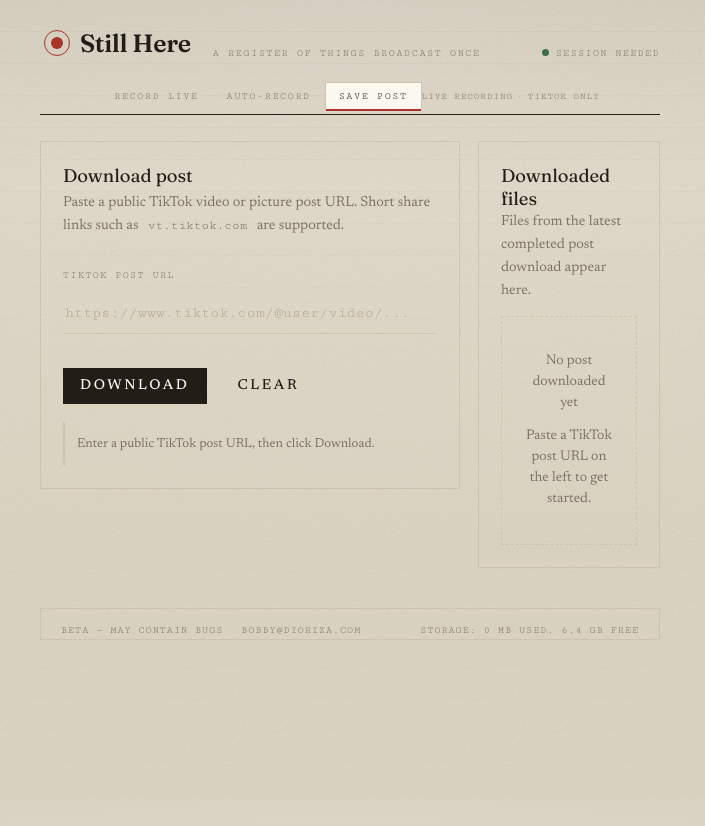
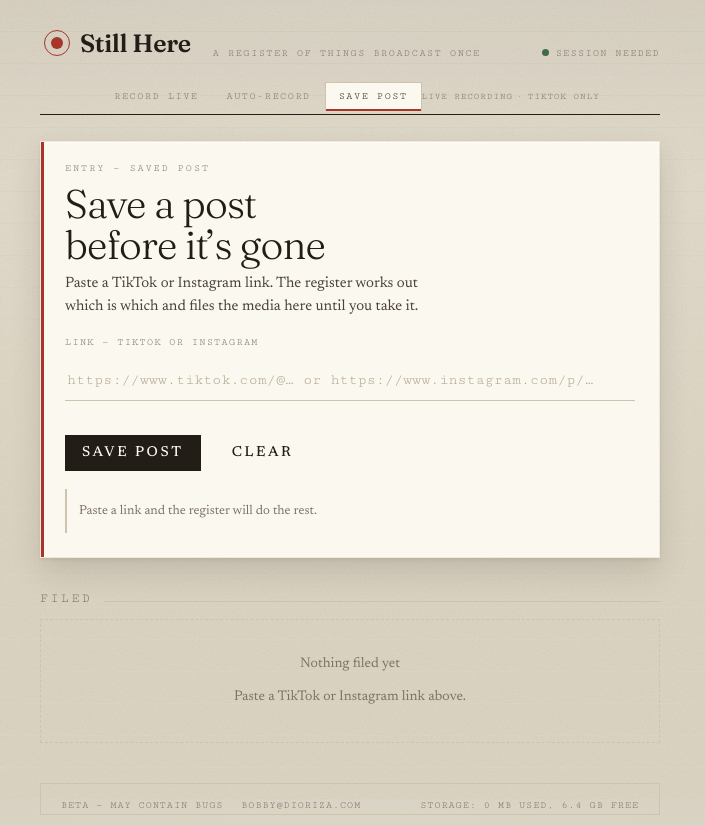
Before and after one commit to anfieldlad/tiktok-live-recorder-app, a FastAPI app: page /download in a window 1280 px wide. Shown: the whole page, without its empty margins (290-995 px from the left). Run offline with FastAPI, Linux system fonts and the light colour scheme.

Commit message:
ui: one Save post page that routes on the link you paste

```diff
--- a/app/main.py
+++ b/app/main.py
@@ -3,7 +3,7 @@ from __future__ import annotations
 import logging
 
 from fastapi import FastAPI, Request
-from fastapi.responses import FileResponse, HTMLResponse
+from fastapi.responses import FileResponse, HTMLResponse, RedirectResponse
 from fastapi.staticfiles import StaticFiles
 from fastapi.templating import Jinja2Templates
 
@@ -146,9 +146,11 @@ def create_app() -> FastAPI:
     def download_page(request: Request) -> HTMLResponse:
         return render_dashboard(request, "download.html", "download")
 
-    @app.get("/instagram", response_class=HTMLResponse)
-    def instagram_page(request: Request) -> HTMLResponse:
-        return render_dashboard(request, "instagram_download.html", "instagram", platform="instagram")
+    @app.get("/instagram")
+    def instagram_page() -> RedirectResponse:
+        """Kept so old links and bookmarks still work. Saving a post is one
+        page now; it picks the platform from the URL you paste."""
+        return RedirectResponse(url=f"{settings.root_path.rstrip('/')}/download")
 
     @app.api_route("/favicon.svg", methods=["GET", "HEAD"])
     def favicon_svg() -> FileResponse:
--- a/app/static/css/app.css
+++ b/app/static/css/app.css
@@ -792,6 +792,10 @@ input:focus, textarea:focus {
 .job-card{background:var(--card);border:1px solid var(--card-edge);box-shadow:var(--shadow-card);
           padding:18px 20px;margin-bottom:14px;position:relative;overflow:hidden}
 .job-card::before{content:"";position:absolute;left:0;top:0;bottom:0;width:3px;background:var(--rule)}
+/* An entry that belongs to a series keeps its ink after it is filed, so a
+   saved Instagram post still reads as Instagram. The stamp stays semantic:
+   green filed, amber pending, red failed, on both platforms. */
+.job-card[data-series]::before{background:var(--ink-2)}
 .job-card.live::before{background:var(--ink-2);animation:inkpulse 2.4s ease-in-out infinite}
 @keyframes inkpulse{0%,100%{opacity:1}50%{opacity:.35}}
 .job-header{display:flex;align-items:flex-start;gap:14px}
@@ -820,3 +824,14 @@ input:focus, textarea:focus {
 .empty span{font:400 14px/1.5 var(--font-ui);color:var(--dim)}
 .elapsed-counter{font:400 12px/1 var(--font-mono);color:var(--dim);margin-left:8px}
 @media (max-width:620px){ .job-stats{grid-template-columns:repeat(2,1fr)} }
+
+/* ==========================================================================
+   File rows on a filed download
+   ========================================================================== */
+
+.file-list{margin-top:14px;border-top:1px solid var(--rule)}
+.file-row{display:flex;align-items:center;gap:14px;padding:11px 0;border-bottom:1px dashed var(--rule)}
+.file-meta{min-width:0}
+.file-name{display:block;font:400 14px/1.3 var(--font-mono);overflow-wrap:anywhere}
+.file-path{display:block;font:400 10px/1.4 var(--font-mono);color:var(--dim);overflow-wrap:anywhere}
+.file-row .btn{margin-left:auto;flex:none}
--- a/app/static/js/download-page.js
+++ /dev/null
@@ -1,166 +0,0 @@
-function initDownloadPage() {
-  const form = document.getElementById("post-download-form");
-  const urlInput = document.getElementById("post-url");
-  const clearButton = document.getElementById("clear-post-download-form");
-  const downloadButton = document.getElementById("download-post-button");
-  const notice = document.getElementById("post-download-notice");
-  const resultContainer = document.getElementById("post-download-result");
-
-  let elapsedInterval = null;
-  let elapsedSeconds = 0;
-
-  function escapeHtml(value) {
-    return String(value ?? "")
-      .replaceAll("&", "&amp;")
-      .replaceAll("<", "&lt;")
-      .replaceAll(">", "&gt;")
-      .replaceAll('"', "&quot;")
-      .replaceAll("'", "&#039;");
-  }
-
-  function fileName(path) {
-    const parts = String(path || "").split("/");
-    return parts[parts.length - 1] || path || "download";
-  }
-
-  function emptyState() {
-    return `
-      <div class="empty">
-        <span class="empty-icon">↓</span>
-        <span class="empty-title">No post downloaded yet</span>
-        <span>Paste a TikTok post URL on the left to get started.</span>
-      </div>`;
-  }
-
-  function renderLoading() {
-    elapsedSeconds = 0;
-    resultContainer.innerHTML = `
-      <article class="job-card">
-        <header class="job-header">
-          <div>
-            <h3 class="job-title">Downloading…</h3>
-            <span class="elapsed-counter" id="download-elapsed">0s</span>
-          </div>
-          <span class="status-pill live">Working</span>
-        </header>
-        <p class="job-message">Fetching media from TikTok. This usually takes a few seconds.</p>
-      </article>`;
-    elapsedInterval = setInterval(() => {
-      elapsedSeconds++;
-      const el = document.getElementById("download-elapsed");
-      if (el) el.textContent = elapsedSeconds + "s";
-      if (elapsedSeconds === 10) setNotice(notice, "Still working — fetching the media from TikTok…");
-      if (elapsedSeconds === 30) setNotice(notice, "Taking a bit longer than usual — still going, hang tight…");
-    }, 1000);
-  }
-
-  function clearLoading() {
-    if (elapsedInterval) { clearInterval(elapsedInterval); elapsedInterval = null; }
-  }
-
-  function renderResult(download) {
-    if (!download.files || !download.files.length) {
-      resultContainer.innerHTML = `
-        <article class="job-card">
-          <header class="job-header">
-            <div>
-              <h3 class="job-title">Download finished</h3>
-              <span class="job-id">${escapeHtml(download.download_id)}</span>
-            </div>
-            <span class="status-pill soft">No files</span>
-          </header>
-          <p class="job-message">The download finished, but no files were returned.</p>
-        </article>`;
-      return;
-    }
-
-    const fileRows = download.files.map((path, index) => {
-      const url = download.file_urls[index];
-      return `
-        <div class="file-row">
-          <div class="file-meta">
-            <span class="file-name">${escapeHtml(fileName(path))}</span>
-            <span class="file-path">${escapeHtml(path)}</span>
-          </div>
-          <a class="btn btn-primary" href="${appPath(url)}">Save</a>
-        </div>`;
-    }).join("");
-
-    resultContainer.innerHTML = `
-      <article class="job-card">
-        <header class="job-header">
-          <div>
-            <h3 class="job-title">Post download complete</h3>
-            <span class="job-id">${escapeHtml(download.download_id)}</span>
-          </div>
-          <span class="status-pill good">Ready</span>
-        </header>
-        <dl class="job-stats">
-          <div class="wide"><dt>Output folder</dt><dd>${escapeHtml(download.output_dir)}</dd></div>
-        </dl>
-        <div class="file-list">${fileRows}</div>
-        <footer class="job-actions">
-          <button class="btn btn-danger" data-action="delete-download" data-id="${escapeHtml(download.download_id)}">Delete from server</button>
-        </footer>
-      </article>
-    `;
-  }
-
-  async function submitDownload(event) {
-    event.preventDefault();
-    const url = urlInput.value.trim();
-    if (!url) {
-      setNotice(notice, "Please enter a TikTok post URL.", "error");
-      return;
-    }
-
-    downloadButton.disabled = true;
-    clearButton.disabled = true;
-    setNotice(notice, "Starting download…");
-    renderLoading();
-
-    try {
-      const response = await fetch(appPath("/downloads"), {
-        method: "POST",
-        headers: { "Content-Type": "application/json" },
-        body: JSON.stringify({ url })
-      });
-      clearLoading();
-      if (!response.ok) throw new Error(await readApiError(response, "Couldn't download the TikTok post."));
-      const body = await response.json();
-      renderResult(body);
-      setNotice(notice, "Post downloaded. Use the file links to save the results.", "success");
-      form.reset();
-    } catch (error) {
-      clearLoading();
-      resultContainer.innerHTML = emptyState();
-      setNotice(notice, error.message, "error");
-    } finally {
-      downloadButton.disabled = false;
-      clearButton.disabled = false;
-    }
-  }
-
-  function clearForm() {
-    clearLoading();
-    form.reset();
-    resultContainer.innerHTML = emptyState();
-    setNotice(notice, "Enter a public TikTok post URL, then click Download.");
-  }
-
-  form.addEventListener("submit", submitDownload);
-  clearButton.addEventListener("click", clearForm);
-
-  resultContainer.addEventListener("click", async (event) => {
-    const button = event.target.closest("[data-action='delete-download']");
-    if (!button) return;
-    try {
-      const response = await fetch(appPath(`/downloads/${button.dataset.id}`), { method: "DELETE" });
-      if (!response.ok) throw new Error(await readApiError(response, "Could not delete the download."));
-      resultContainer.innerHTML = emptyState();
-      setNotice(notice, "Deleted from the server.");
-    } catch (error) {
-      setNotice(notice, error.message, "error");
-    }
-  });
-}
--- /dev/null
+++ b/app/static/js/save-page.js
@@ -0,0 +1,160 @@
+/**
+ * One page for both platforms. The endpoint is chosen from the link's
+ * hostname — the same rule the backend validators and the Android UrlRouter
+ * already use — so the person pasting a link never has to know which app
+ * they are "in".
+ */
+function initSavePage() {
+  const form = document.getElementById("post-download-form");
+  const urlInput = document.getElementById("post-url");
+  const notice = document.getElementById("post-download-notice");
+  const resultContainer = document.getElementById("post-download-result");
+  const submitButton = document.getElementById("download-post-button");
+  const clearButton = document.getElementById("clear-post-download-form");
+  let elapsedInterval = null;
+  let elapsedSeconds = 0;
+
+  function escapeHtml(value) {
+    return String(value ?? "")
+      .replaceAll("&", "&amp;").replaceAll("<", "&lt;").replaceAll(">", "&gt;")
+      .replaceAll('"', "&quot;").replaceAll("'", "&#039;");
+  }
+
+  function hostOf(rawUrl) {
+    const trimmed = rawUrl.trim();
+    // People paste "www.tiktok.com/@a/video/1" as often as the full link, and
+    // the old page accepted it. new URL() needs a scheme, so assume https.
+    for (const candidate of [trimmed, `https://${trimmed}`]) {
+      try { return new URL(candidate).hostname.toLowerCase(); } catch { /* try next */ }
+    }
+    return null;
+  }
+
+  function platformFor(rawUrl) {
+    const host = hostOf(rawUrl);
+    if (!host) return null;
+    if (host === "tiktok.com" || host.endsWith(".tiktok.com")) return "tiktok";
+    if (host === "instagram.com" || host.endsWith(".instagram.com") || host === "instagr.am") return "instagram";
+    return null;
+  }
+
+  const endpointFor = (platform) => (platform === "instagram" ? "/instagram/downloads" : "/downloads");
+  const fileName = (path) => String(path ?? "").split(/[\\/]/).pop() || "download";
+
+  function emptyState() {
+    return `<div class="empty"><span class="empty-title">Nothing filed yet</span>
+      <span>Paste a TikTok or Instagram link above.</span></div>`;
+  }
+
+  function clearLoading() {
+    if (elapsedInterval) { clearInterval(elapsedInterval); elapsedInterval = null; }
+  }
+
+  function renderLoading(platform) {
+    clearLoading();
+    elapsedSeconds = 0;
+    resultContainer.innerHTML = `
+      <article class="job-card live" data-series="${platform === "instagram" ? "ig" : "tt"}">
+        <div class="job-header">
+          <div>
+            <span class="job-id">Fetching · ${escapeHtml(platform)}</span>
+            <h3 class="job-title">Working…</h3>
+          </div>
+          <span class="stamp soft">Pending</span>
+        </div>
+        <p class="job-message">Asking ${escapeHtml(platform)} for the media.
+          <span class="elapsed-counter" id="download-elapsed">0s</span></p>
+      </article>`;
+    elapsedInterval = setInterval(() => {
+      elapsedSeconds += 1;
+      const el = document.getElementById("download-elapsed");
+      if (el) el.textContent = `${elapsedSeconds}s`;
+    }, 1000);
+  }
+
+  function renderResult(download, platform) {
+    const series = platform === "instagram" ? "ig" : "tt";
+    const files = download.files || [];
+    const fileUrls = download.file_urls || [];
+    const rows = files.map((path, index) => `
+      <div class="file-row">
+        <div class="file-meta">
+          <span class="file-name">${escapeHtml(fileName(path))}</span>
+          <span class="file-path">${escapeHtml(path)}</span>
+        </div>
+        <a class="btn btn-sm" href="${appPath(fileUrls[index])}">Take a copy</a>
+      </div>`).join("");
+
+    const zip = download.zip_url
+      ? `<a class="btn btn-sm btn-quiet" href="${appPath(download.zip_url)}">Take all as zip</a>` : "";
+
+    resultContainer.innerHTML = `
+      <article class="job-card" data-series="${series}">
+        <div class="job-header">
+          <div>
+            <span class="job-id">No. ${escapeHtml(download.download_id)} · ${escapeHtml(platform)}</span>
+            <h3 class="job-title">${escapeHtml(files.length)} file${files.length === 1 ? "" : "s"} filed</h3>
+          </div>
+          <span class="stamp good">Filed</span>
+        </div>
+        <div class="file-list">${rows}</div>
+        <div class="job-actions">${zip}
+          <button class="btn btn-sm btn-danger" data-action="delete-download"
+                  data-id="${escapeHtml(download.download_id)}" data-platform="${escapeHtml(platform)}">Discard</button>
+        </div>
+      </article>`;
+  }
+
+  async function submitDownload(event) {
+    event.preventDefault();
+    const url = urlInput.value.trim();
+    const platform = platformFor(url);
+    if (!platform) {
+      setNotice(notice, "That does not look like a TikTok or Instagram link.", "error");
+      return;
+    }
+    submitButton.disabled = true;
+    setNotice(notice, `Fetching from ${platform}…`);
+    renderLoading(platform);
+    try {
+      const response = await fetch(appPath(endpointFor(platform)), {
+        method: "POST",
+        headers: { "Content-Type": "application/json" },
+        body: JSON.stringify({ url }),
+      });
+      if (!response.ok) throw new Error(await readApiError(response, "The download failed."));
+      const download = await response.json();
+      clearLoading();
+      renderResult(download, platform);
+      setNotice(notice, "Post filed.");
+    } catch (error) {
+      clearLoading();
+      resultContainer.innerHTML = emptyState();
+      setNotice(notice, error.message, "error");
+    } finally {
+      submitButton.disabled = false;
+    }
+  }
+
+  resultContainer.addEventListener("click", async (event) => {
+    const button = event.target.closest("[data-action='delete-download']");
+    if (!button) return;
+    const base = button.dataset.platform === "instagram" ? "/instagram/downloads" : "/downloads";
+    try {
+      const response = await fetch(appPath(`${base}/${button.dataset.id}`), { method: "DELETE" });
+      if (!response.ok) throw new Error(await readApiError(response, "Could not discard it."));
+      resultContainer.innerHTML = emptyState();
+      setNotice(notice, "Discarded from the server.");
+    } catch (error) {
+      setNotice(notice, error.message, "error");
+    }
+  });
+
+  form.addEventListener("submit", submitDownload);
+  clearButton.addEventListener("click", () => {
+    clearLoading();
+    form.reset(); resultContainer.innerHTML = emptyState();
+    setNotice(notice, "Cleared.");
+  });
+  resultContainer.innerHTML = emptyState();
+}
--- a/app/templates/download.html
+++ b/app/templates/download.html
@@ -1,48 +1,29 @@
 {% extends "base.html" %}
 
-{% block hero_eyebrow %}Video & photo posts{% endblock %}
-{% block page_title %}Save post{% endblock %}
-{% block hero_description %}Save a public TikTok video or picture post from a URL. Downloads run one at a time and return local file links when finished.{% endblock %}
+{% block page_content %}
+<section class="sheet rise d1">
+  <div class="eyebrow">Entry — saved post</div>
+  <h1>Save a post<br>before it’s gone</h1>
+  <p class="lede">Paste a TikTok or Instagram link. The register works out which is which and files the media here until you take it.</p>
 
-{% block page_content %}
-<section class="layout layout-split">
-  <aside class="surface">
-    <div class="card-head">
-      <h2>Download post</h2>
-      <p>Paste a public TikTok video or picture post URL. Short share links such as <code>vt.tiktok.com</code> are supported.</p>
+  <form id="post-download-form" class="form">
+    <div class="field">
+      <label for="post-url">Link — TikTok or Instagram</label>
+      <input id="post-url" type="text" placeholder="https://www.tiktok.com/@… or https://www.instagram.com/p/…">
     </div>
-    <form id="post-download-form" class="form">
-      <div class="field">
-        <label for="post-url">TikTok post URL</label>
-        <input id="post-url" type="url" placeholder="https://www.tiktok.com/@user/video/...">
-      </div>
-      <div class="row">
-        <button class="btn btn-primary" type="submit" id="download-post-button">Download</button>
-        <button class="btn btn-ghost" type="button" id="clear-post-download-form">Clear</button>
-      </div>
-    </form>
-    <div id="post-download-notice" class="notice">Enter a public TikTok post URL, then click Download.</div>
-  </aside>
+    <div class="row">
+      <button class="btn" type="submit" id="download-post-button">Save post</button>
+      <button class="btn btn-quiet" type="button" id="clear-post-download-form">Clear</button>
+    </div>
+  </form>
+  <div id="post-download-notice" class="notice">Paste a link and the register will do the rest.</div>
+</section>
 
-  <section class="surface">
-    <div class="card-head split">
-      <div>
-        <h2>Downloaded files</h2>
-        <p>Files from the latest completed post download appear here.</p>
-      </div>
-    </div>
-    <div id="post-download-result" class="jobs">
-      <div class="empty">
-        <span class="empty-icon">↓</span>
-        <span class="empty-title">No post downloaded yet</span>
-        <span>Paste a TikTok post URL on the left to get started.</span>
-      </div>
-    </div>
-  </section>
-</section>
+<div class="filed-head rise d2"><h2>Filed</h2><span class="rule"></span></div>
+<div id="post-download-result" class="rise d3"></div>
 {% endblock %}
 
 {% block page_scripts %}
-<script src="{{ (base_path or '') ~ '/static/js/download-page.js?v=4' }}"></script>
-<script>initDownloadPage();</script>
+<script src="{{ (base_path or '') ~ '/static/js/save-page.js?v=1' }}"></script>
+<script>initSavePage();</script>
 {% endblock %}
```
Also changed, not shown: app/static/js/instagram-download-page.js (deleted, +0 -171 lines), app/templates/instagram_download.html (deleted, +0 -48 lines), tests/e2e/download-post.spec.js (+5 -5 lines), tests/test_app_reliability.py (+14 -6 lines).
